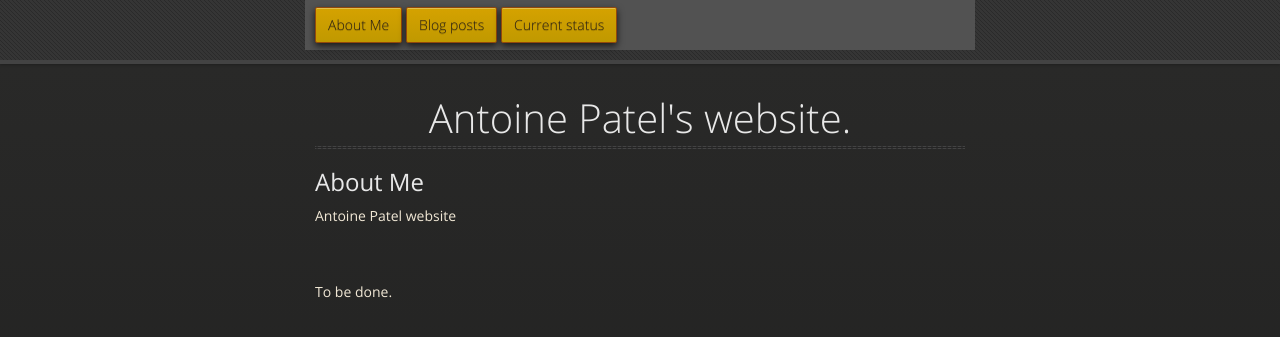
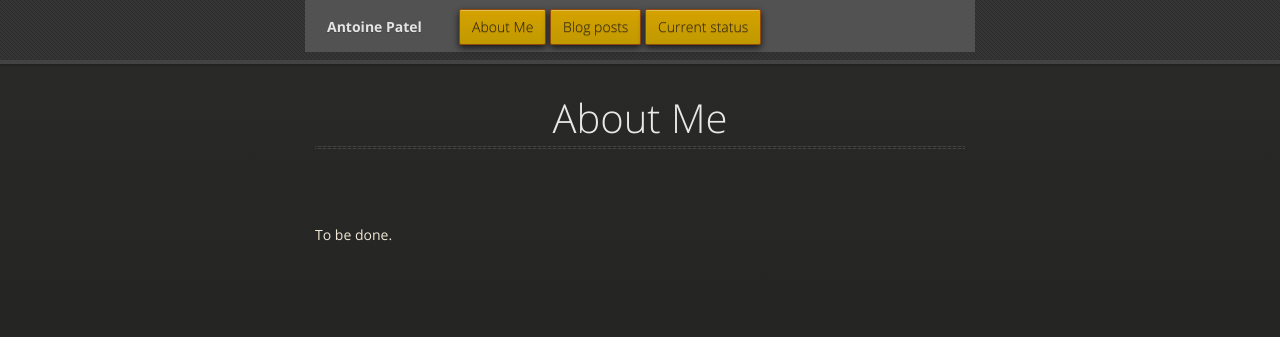
Before and after one commit to Antoine-Patel/Antoine-Patel.github.io, a Jekyll site: the page built from about-me.md, in a window 1280 px wide. Shown: the top 337 px of the page. Built offline with Jekyll 4.4.1, drawn with Linux system fonts in a browser that asks for light colours; nearby versions of some CDN libraries.

Commit message:
Rework nav and use plugin to generate sitemap.
Nav have now a 'Antoine Patel' link at the left, to avoid repeating
that as a h1 title in all pages. Thus _layouts/default.html was
updated.

Also followed instructions at
[https://help.github.com/articles/sitemaps-for-github-pages/] to
generate a sitemap with a plugin.

```diff
--- a/Gemfile
+++ b/Gemfile
@@ -1,3 +1,4 @@
 source 'https://rubygems.org'
 gem "github-pages"
 gem "therubyracer"
+gem "jekyll-sitemap"
--- a/_config.yml
+++ b/_config.yml
@@ -3,4 +3,7 @@ highlighter: pygments
 title: Antoine Patel website
 author: Antoine Patel
 email: antoine.patel.fr@gmail.com
-domain: antoine-patel.github.io/
+url: http://antoine-patel.github.io
+
+gems:
+  - jekyll-sitemap
--- a/_layouts/default.html
+++ b/_layouts/default.html
@@ -35,13 +35,18 @@
 
       <div id="header">
         <nav>
+	  <li class="brand-logo">
+	    <a href="." class="brand-link">
+	      Antoine Patel
+	    </a>
+	  </li>
           <!-- <li> -->
 	  <!--   <a href="https://github.com/Antoine-Patel"> -->
 	  <!--     My GitHub profile -->
 	  <!--   </a> -->
 	  <!-- </li> -->
 	  {% for page in site.html_pages %}
-	    {% if page.title %}
+	    {% if page.title and page.title != "Antoine Patel's website" %}
 	      <li><a href="{{ page.url }}">{{ page.title }}</a></li>
 	    {% endif %}
 	  {% endfor %}
@@ -54,10 +59,7 @@
       <section>
         <div id="title">
 
-          <h1>Antoine Patel's website.</h1>
-          <hr>
-
-          {% if page.title %}<h2>{{ page.title }}</h2>{{ site.title }}{% endif %}
+          {% if page.title %}<h1>{{ page.title }}</h1><hr>{% endif %}
 
         </div>
 
--- a/index.html
+++ b/index.html
@@ -1,6 +1,7 @@
 ---
 layout: default
-description: My personal website.
+description: Antoine Patel's website.
+title: Antoine Patel's website
 ---
 
 Welcome. This website is not finished. I'll update it some time in the
--- a/stylesheets/styles.css
+++ b/stylesheets/styles.css
@@ -66,6 +66,27 @@
   font-weight: normal;
   font-style: normal;
   -webkit-font-smoothing: antialiased;
+}
+
+#header nav li.brand-logo {
+  list-style: none;
+  display: inline;
+  margin-right: 1em;
+  font-family: 'OpenSansBold', "Helvetica Neue", Helvetica, Arial, sans-serif;
+  line-height: 50px;
+  font-size: 20px;
+  text-shadow: 0px 1px 0px rgba(0, 0, 0, 0.2);
+}
+
+#header nav li a.brand-link {
+
+  color: rgb( 228, 228, 228);
+  padding: 10px 12px;
+  margin-top: 6px;
+  line-height: 14px;
+  font-size: 14px;
+  display: inline-block;
+  text-align: center;
 }
 
 /* normalize.css 2012-02-07T12:37 UTC - https://github.com/necolas/normalize.css */
@@ -715,7 +736,7 @@ dt {
   background: rgb(82, 82, 82);
   /*margin: 6px auto;*/
 }
-#header nav li {
+#header nav li:not( .brand-logo ) {
   font-family: 'OpenSansLight', "Helvetica Neue", Helvetica, Arial, sans-serif;
   font-weight: normal;
   list-style: none;
@@ -725,7 +746,7 @@ dt {
   text-shadow: 0px 1px 0px rgba(0, 0, 0, 0.2);
   font-size: 14px;
 }
-#header nav li a {
+#header nav li a:not( .brand-link ) {
   color: rgb( 45, 34, 20);
   border: 1px solid #91480b;
   background: -webkit-gradient(linear, 50% 0%, 50% 100%, color-stop(0%, #d5a200), color-stop(100%, #c09900));
@@ -752,7 +773,7 @@ dt {
   display: inline-block;
   text-align: center;
 }
-#header nav li a:hover {
+#header nav li a:hover:not( .brand-link ) {
   color: white;
   background: -webkit-gradient(linear, 50% 0%, 50% 100%, color-stop(0%, #986800), color-stop(100%, #c76200));
   background: -webkit-linear-gradient(#986800, #c76200);
```
Also changed, not shown: sitemap.xml (deleted, +0 -45 lines).
